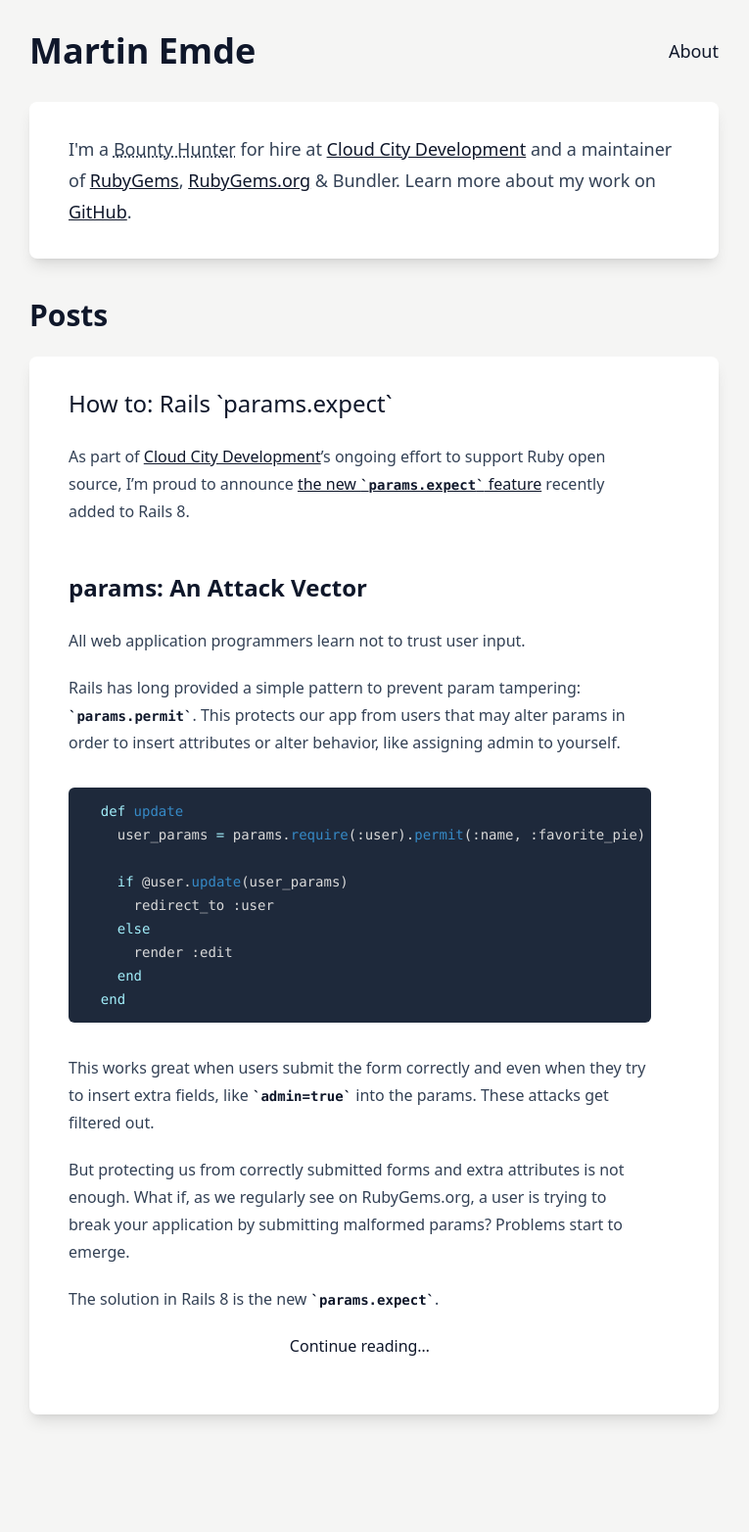
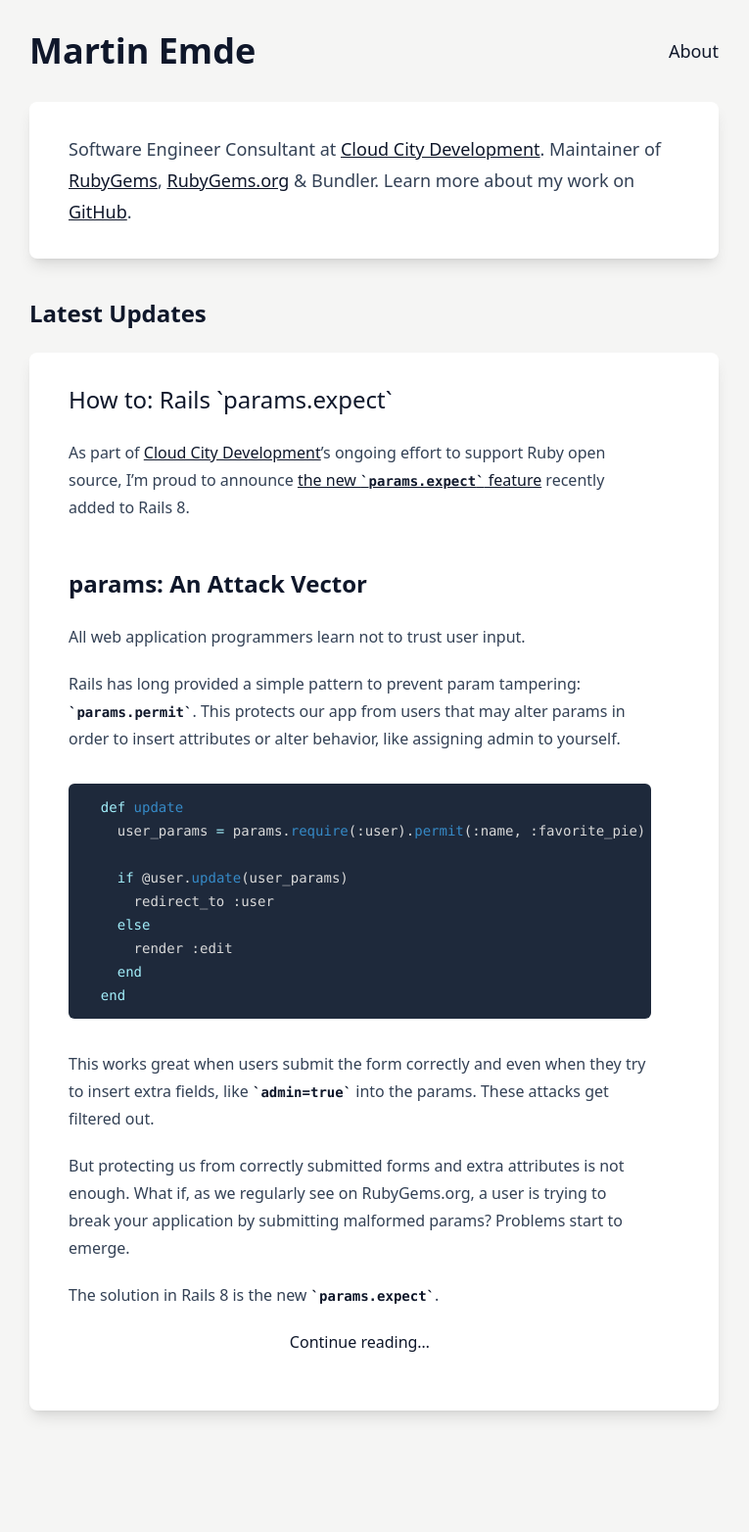
Before and after one commit to martinemde/martinemde.github.io, a Jekyll site: the page built from index.html, in a window 1280 px wide. Shown: the whole page at 98% size, without its empty margins (258-1023 px from the left). Built offline with Jekyll 4.4.1, drawn with Linux system fonts in a browser that asks for light colours; some web fonts are replaced.

```diff
--- a/index.html
+++ b/index.html
@@ -6,14 +6,14 @@ title: "Martin Emde"
   <div class="prose prose-lg prose-slate dark:prose-invert">
     <!-- <h2 class="mt-0">About</h2> -->
     <p>
-      I'm a <abbr title="A Software Engineering Consultant, but, like, since it's Star Wars themed...">Bounty Hunter</abbr> for hire at <a href="https://cloudcity.io/" itemprop="affiliation" rel="external" title="Where I work.">Cloud City Development</a>
-      and a maintainer of <a href="https://github.com/rubygems/rubygems" rel="external">RubyGems</a>, <a href="https://rubygems.org" rel="external">RubyGems.org</a> &amp; Bundler.
+      Software Engineer Consultant at <a href="https://cloudcity.io/" itemprop="affiliation" rel="external" title="Where I work.">Cloud City Development</a>.
+      Maintainer of <a href="https://github.com/rubygems/rubygems" rel="external">RubyGems</a>, <a href="https://rubygems.org" rel="external">RubyGems.org</a> &amp; Bundler.
       Learn more about my work on <a href="https://github.com/martinemde" rel="external" title="When I make code, I put it here unless I don't.">GitHub</a>.
     </p>
   </div>
 </article>
 <aside>
-  <h2 class="text-3xl font-semibold mb-6">Posts</h2>
+  <h2 class="text-2xl font-semibold mb-6">Latest Updates</h2>
   {% for post in site.posts %}
     <div class="pt-8 pb-14 px-10 bg-white dark:bg-slate-950 rounded-lg mb-10 shadow-lg">
       <div class="prose md:prose-md prose-slate dark:prose-invert">
```
Also changed, not shown: _posts/2024-10-22-how-to-rails-params-expect.md (renamed from _posts/2024-10-22-params-expect-new-rails-feature.md), assets/css/tailwind.css.
